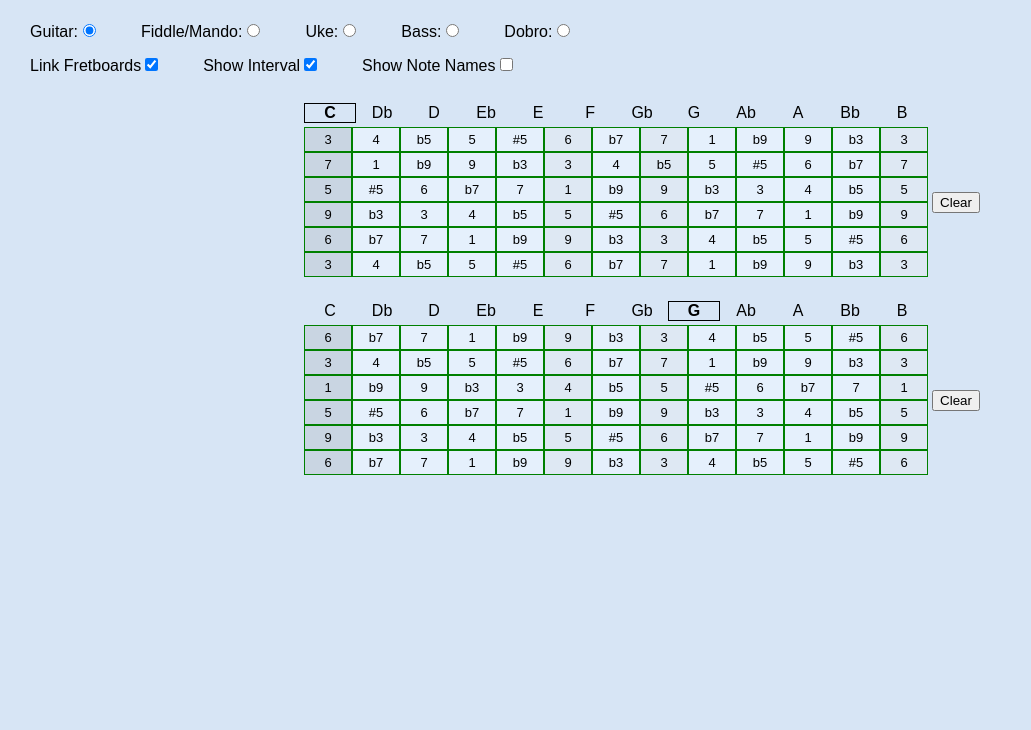
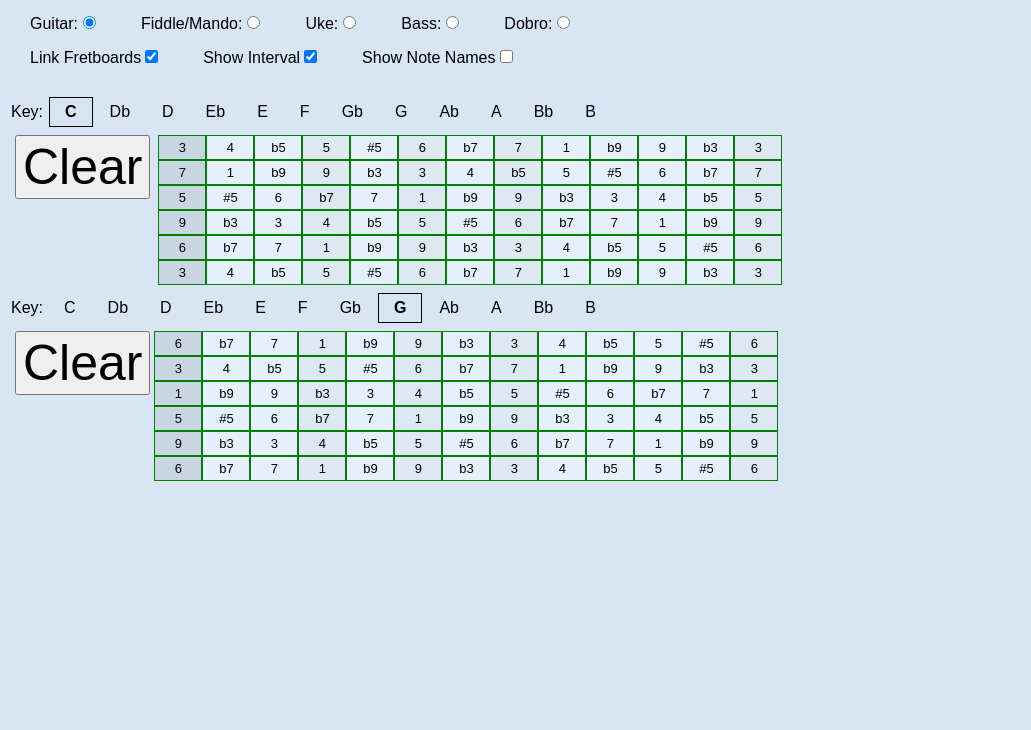
Before and after one commit to rjturek/rjtfrets, a plain HTML site: page index.html in a window 1280 px wide. Shown: the part 70-800 px from the top of the page, without its empty margins (0-1031 px from the left). Drawn offline with Linux system fonts and the light colour scheme.

Commit message:
cool now

```diff
--- a/index.html
+++ b/index.html
@@ -11,7 +11,6 @@
 <!--------------- Body ----------------------->
 <body onLoad="init()">
 <h1>Frets</h1>
-<br>
 <!--------- Title row ------------------------>
 <table>
 <tr>
@@ -49,12 +48,15 @@
 
 <br>
 
-<table align="center">
-<!-------- Pick Key 0 Row ---------------------->
+<!-------- Pick Key 0  ---------------------->
+<table align="left">
   <tr>
-  <td align="center"></td>
     <td>
-    <table width="100%" cellPadding="0" cellSpacing="0"><tr>
+      Key:
+    </td>
+    <td>
+    <table>
+    <tr>
       <td id="k_0_0" onclick=pickKey(0,0) >C </td>
       <td id="k_0_1" onclick=pickKey(0,1) >Db</td>
       <td id="k_0_2" onclick=pickKey(0,2) >D </td>
@@ -69,28 +71,33 @@
       <td id="k_0_11" onclick=pickKey(0,11)>B </td>
     </tr></table>
     </td>
-  <td align="center"></td>
   </tr>
-<!-------- Fretboard 0 row ------------------->
+</table>
+<!-------- Fretboard 0 ------------------->
+<table align="left">
   <tr>
-  <td align="center"></td>
+    <td align="center"> </td>
+    <td valign="top">
+      <input class="clear-button" type="submit" value="Clear" onclick="clearNotes(0)">
+    </td>
+    <td align="center"> </td>
     <td>
       <table id="fretboard0" cellPadding="0" cellSpacing="0" >
       </table>
     </td>
-  <td align="center">
-    <input type="submit" value="Clear" onclick="clearNotes(0)">
-  </td>
   </tr>
 </table>
-<!-------- Spacing Row ------------------------->
-<br>
-<!-------- Pick Key 1 Row ---------------------->
-<table align="center">
+<p>
+
+<!-------- Pick Key 1  ---------------------->
+<table align="left">
     <tr>
-  <td align="center"></td>
       <td>
-    <table width="100%" cellPadding="0" cellSpacing="0"><tr>
+        Key:
+      </td>
+      <td>
+      <table>
+      <tr>
         <td id="k_1_0" onclick=pickKey(1,0) >C </td>
         <td id="k_1_1" onclick=pickKey(1,1) >Db</td>
         <td id="k_1_2" onclick=pickKey(1,2) >D </td>
@@ -105,21 +112,23 @@
         <td id="k_1_11" onclick=pickKey(1,11)>B </td>
       </tr></table>
       </td>
-  <td align="center"></td>
       </tr>
-<!-------- Fretboard 1 row ------------------->
+    </table>
+  <br>
+  <!-------- Fretboard 1 ------------------->
+  <table align="left">
     <tr>
       <td align="center"></td>
+      <td  valign="top">
+      <input class="clear-button" type="submit" value="Clear" onclick="clearNotes(1)">
+    </td>
     <td>
       <table id="fretboard1" cellPadding="0" cellSpacing="0">
       </table>
   </td>
-  <td align="center">
-    <input type="submit" value="Clear" onclick="clearNotes(1)">
-  </td>
 </tr>
+</table>
 <!-------------------------------------------->
-</table>
 
 <!------- Dump area for debugging ----------->
 <br>
--- a/main.js
+++ b/main.js
@@ -173,7 +173,7 @@ function allocStrings(fbNum)
       if (j == 0)  {
         spot.fretType = "nut"
       }
-      else if (j==5 || j==7 || j==12 )   {
+      else if (j==3 || j==5 || j==7 || j==12 )   {
         spot.fretType = "marker"
       }
       else {
--- a/styles.css
+++ b/styles.css
@@ -2,7 +2,11 @@
 body{
   font-family: arial;
   background-color: D7E5F5;
-  text-align: center;
+  text-align: left;
+}
+
+h1{
+  padding: 10px 25px 0px;
 }
 
 pre{
@@ -25,6 +29,7 @@ pre{
   width: 8%;
   text-align: center;
   border: 0px ;
+  padding: 5px 15px ;
 }
 
 /* Selected Key */
@@ -34,6 +39,11 @@ pre{
   text-align: center;
   font-weight: bold;
   border: 1px solid black;
+  padding: 5px 15px ;
+}
+
+.clear-button {
+  font-size: 50px;
 }
 
 /* Common attributes of all frets */
```
Lines whose indentation alone changed are shown as unchanged.
